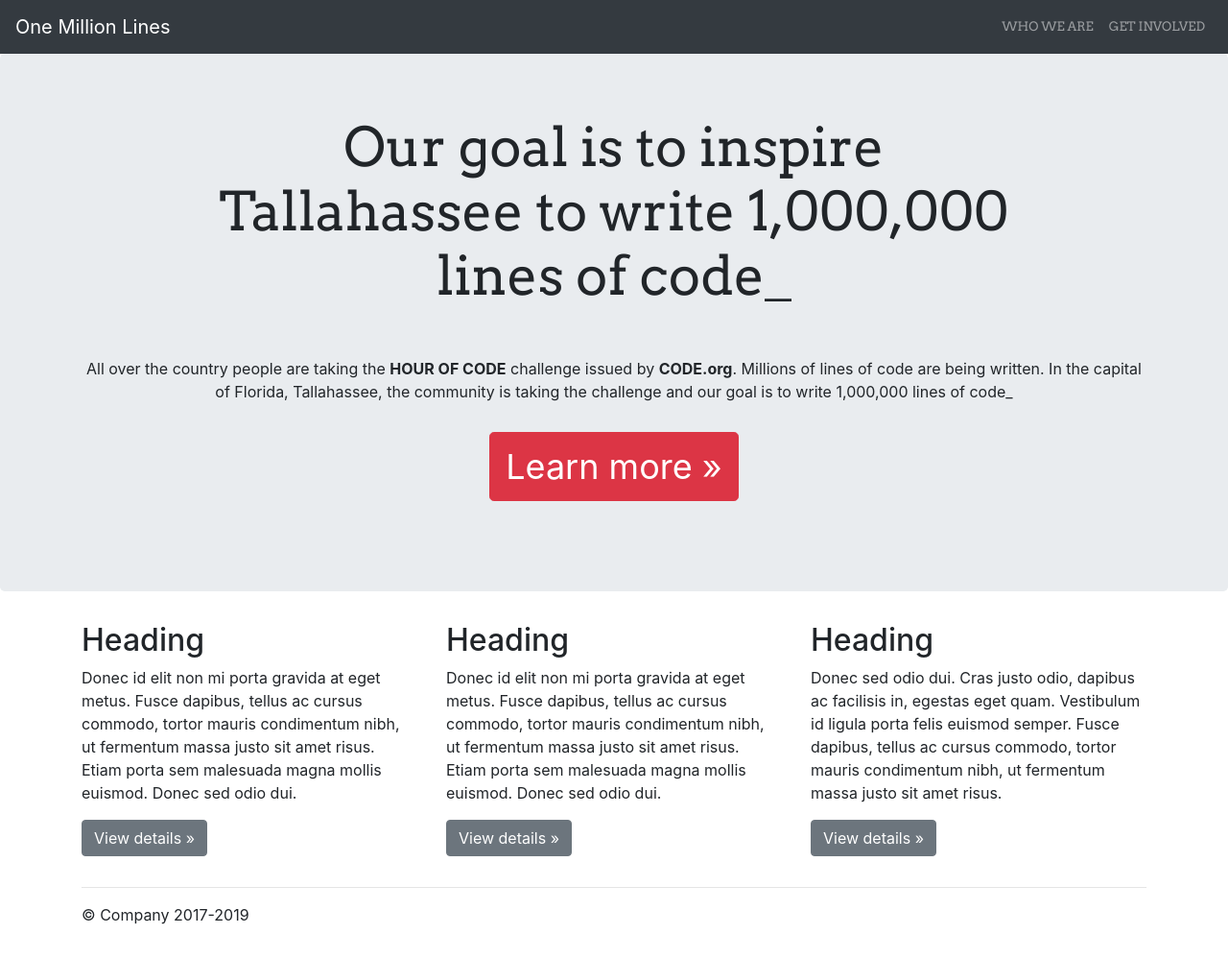
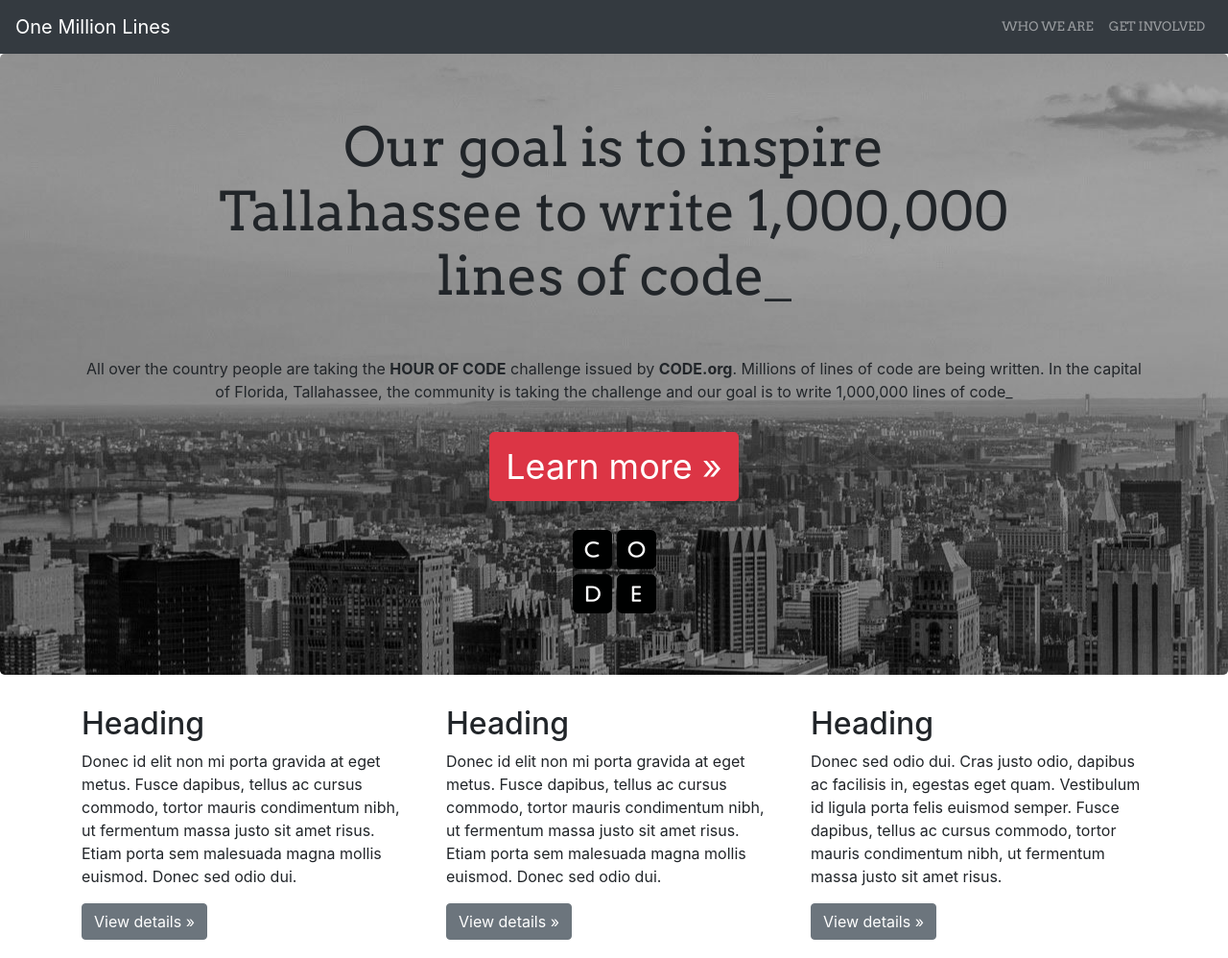
Before and after one commit to francisrod01/building-html-sites, a website: page projects/one-million-lines/index.html in a window 1280 px wide. Shown: the top 998 px of the page at 96% size. Drawn offline with nearby package versions, Linux system fonts and the light colour scheme.

Commit message:
[oml] Added image and background to jumbotron box

```diff
--- a/projects/one-million-lines/css/custom.css
+++ b/projects/one-million-lines/css/custom.css
@@ -24,6 +24,11 @@
   font-size: 2.25rem;
 }
 
+/** jumbotron box **/
+.jumbotron {
+  background-image: url('../images/hero_image.jpg');
+}
+
 .jumbotron h1 {
   margin-bottom: 50px;
 }
--- a/projects/one-million-lines/index.html
+++ b/projects/one-million-lines/index.html
@@ -47,6 +47,8 @@
           <p>All over the country people are taking the <strong>HOUR OF CODE</strong> challenge issued by <strong>CODE.org</strong>. Millions of lines of code are being written. In the capital of Florida, Tallahassee, the community is taking the challenge and our goal is to write 1,000,000 lines of code_</p>
 
           <p><a class="btn btn-danger btn-lg" href="#" role="button">Learn more &raquo;</a></p>
+
+          <img src="images/code.png" title="Code.org logo" alt="Code.org">
         </div>
       </div>
 
```
Also changed, not shown: projects/one-million-lines/images/code.png (added), projects/one-million-lines/images/hero_image.jpg (added).
